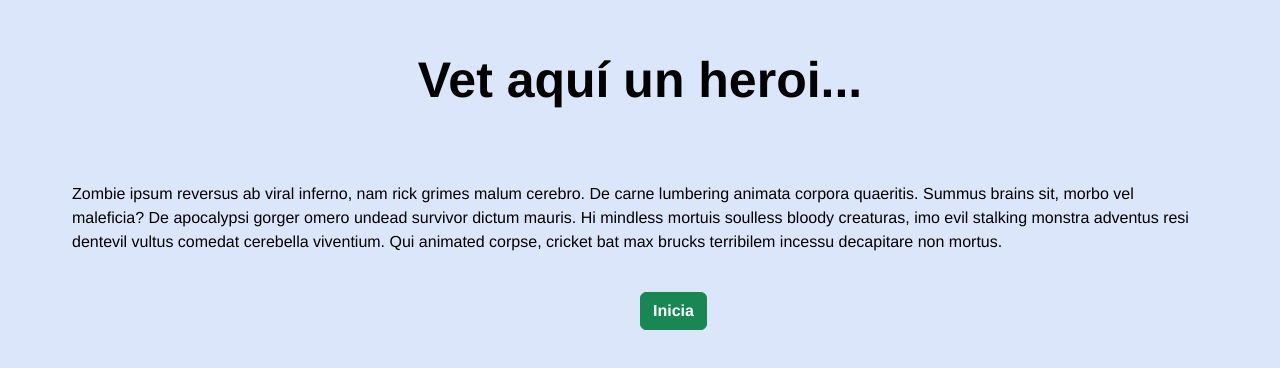
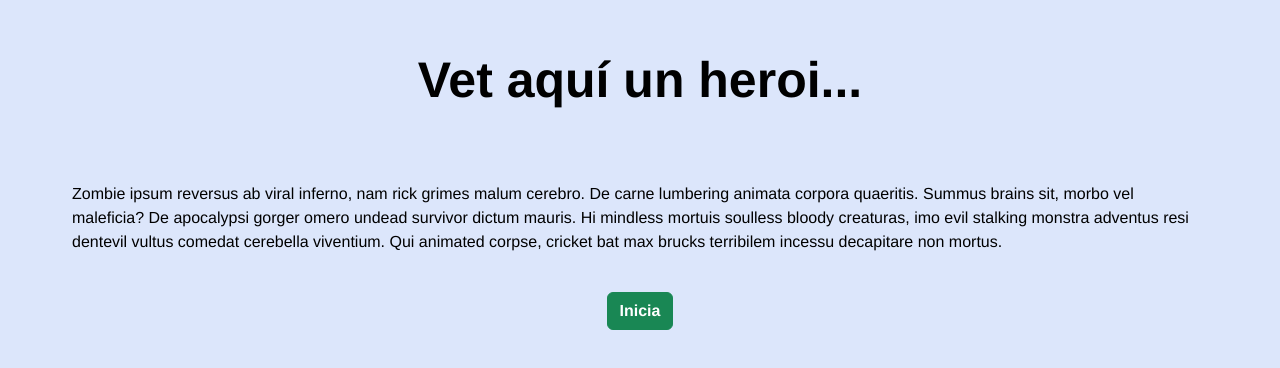
Before and after one commit to jqm75/Angular-Intro-Tale, an Angular app: page / in a window 1280 px wide. Shown: the part 150-518 px from the top of the page. Built offline with nearby package versions, Linux system fonts and the light colour scheme.

Commit message:
Fix Button Position

```diff
--- a/src/app/home/home.component.html
+++ b/src/app/home/home.component.html
@@ -3,9 +3,8 @@
         <app-escena [arrSentence]="arrData"></app-escena>
     </div>
 
-    <div id="buttonBox" [ngClass]="show ? 'toFixedEscena' : 'toFixedWelcome'">
-
-        <div class="w-100"><input type="button" class="btn btn-success fw-bold" [value]="show ? 'Surt' : 'Inicia'" (click)="show=!show"></div>
+    <div class="grid w-100 position-fixed" [ngClass]="show ? 'toFixedEscena' : 'toFixedWelcome'">
+        <div id="buttonBox" class="col-2 offset-5"><input type="button" class="btn btn-success fw-bold" [value]="show ? 'Surt' : 'Inicia'" (click)="show=!show"></div>
 
     </div>
 
--- a/src/app/home/home.component.scss
+++ b/src/app/home/home.component.scss
@@ -8,25 +8,20 @@ h1{
 
 
 #buttonBox {
+    display: flex;
+    justify-content: center;
+}
 
-    display: flex;
-    flex-direction: column;
-    position: fixed;
-    align-items: center;
-    justify-content: center;
-
-
-}
 .toFixedWelcome {
 
     bottom: 40%;
-    left: 50%;
+    // left: 50%;
 
 }
 
 .toFixedEscena {
 
     bottom: 50%;
-    left: 50%;
+    // left: 50%;
 
 }
```
